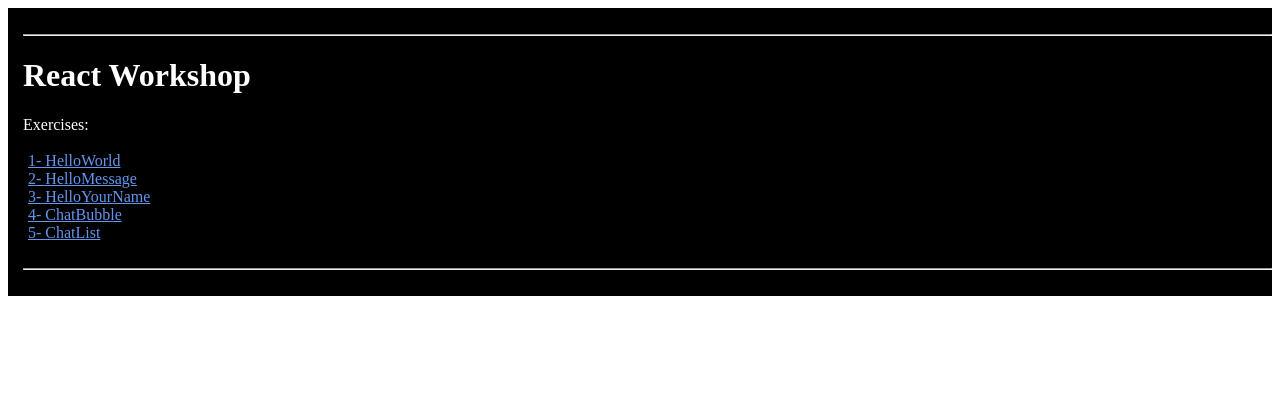
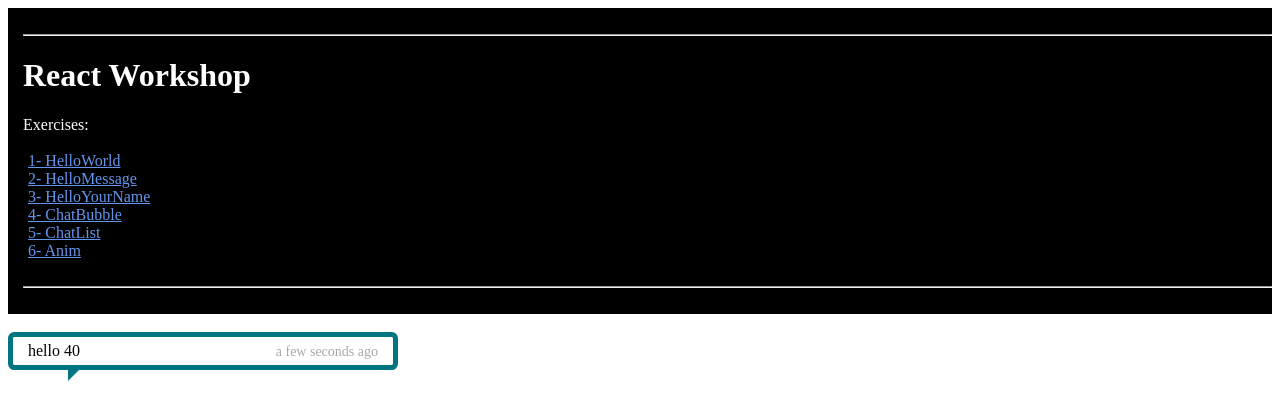
Before and after one commit to alfafc/react-workshop, a React (Create React App) app: page /anim in a window 1280 px wide. Shown: the top 418 px of the page. Built offline with nearby package versions, Linux system fonts and the light colour scheme.

Commit message:
init repo

```diff
--- /dev/null
+++ b/src/6-Anim/Anim.js
@@ -0,0 +1,19 @@
+import React, {Component} from 'react';
+import ChatBubble from "../4-ChatBubble/ChatBubble";
+import {Motion, spring} from "react-motion";
+
+class Anim extends Component {
+    render() {
+
+        return <div>
+            <Motion defaultStyle={{interpolated: 0}}
+                    style={{interpolated: spring(40, {stiffness: 79, damping: 16})}}>
+                {({interpolated}) =>
+                    <ChatBubble message={"hello " + interpolated}/>
+                }
+            </Motion>
+        </div>;
+    }
+}
+
+export default Anim;
--- a/src/App.js
+++ b/src/App.js
@@ -1,12 +1,19 @@
 import React, {Component} from 'react';
 import './App.css';
 import {BrowserRouter as Router, Route, Link} from 'react-router-dom';
+
+// import ReactPerfTool from '../node_modules/react-perf-tool';
+// import Perf from 'react-addons-perf';
+//
+// // Import styles if they don't get loaded already
+// import 'react-perf-tool/lib/styles.css';
 
 import HelloWorld from './1-HelloWorld/HelloWorld';
 import HelloMessage from './2-HelloMessage/HelloMessage';
 import HelloYourName from "./3-HelloYourName/HelloYourName";
 import ChatBubble from "./4-ChatBubble/ChatBubble";
 import ChatList from "./5-ChatList/ChatList";
+import Anim from "./6-Anim/Anim";
 
 class App extends Component {
     render() {
@@ -28,6 +35,7 @@
                                 <Link to="/hello-your-name/'your name'">3- HelloYourName</Link><br/>
                                 <Link to="/chat-bubble">4- ChatBubble</Link><br/>
                                 <Link to="/chat-list">5- ChatList</Link><br/>
+                                <Link to="/anim">6- Anim</Link><br/>
                             </div>
 
                             <br/>
@@ -45,6 +53,9 @@
                         />
                         <Route path="/chat-bubble" component={(match) => <ChatBubble message="hola, como andas?"/>}/>
                         <Route path="/chat-list" component={(match) => <ChatList/>}/>
+                        <Route path="/anim" component={(match) => <Anim/>}/>
+
+                        {/*<ReactPerfTool perf={Perf}/>*/}
 
                     </div>
                 </Router>
```
Also changed, not shown: package.json (+8 -2 lines), src/5-ChatList/ChatList.js (+5 -5 lines), 2 other files (tests, documents, lock files or other folders).
